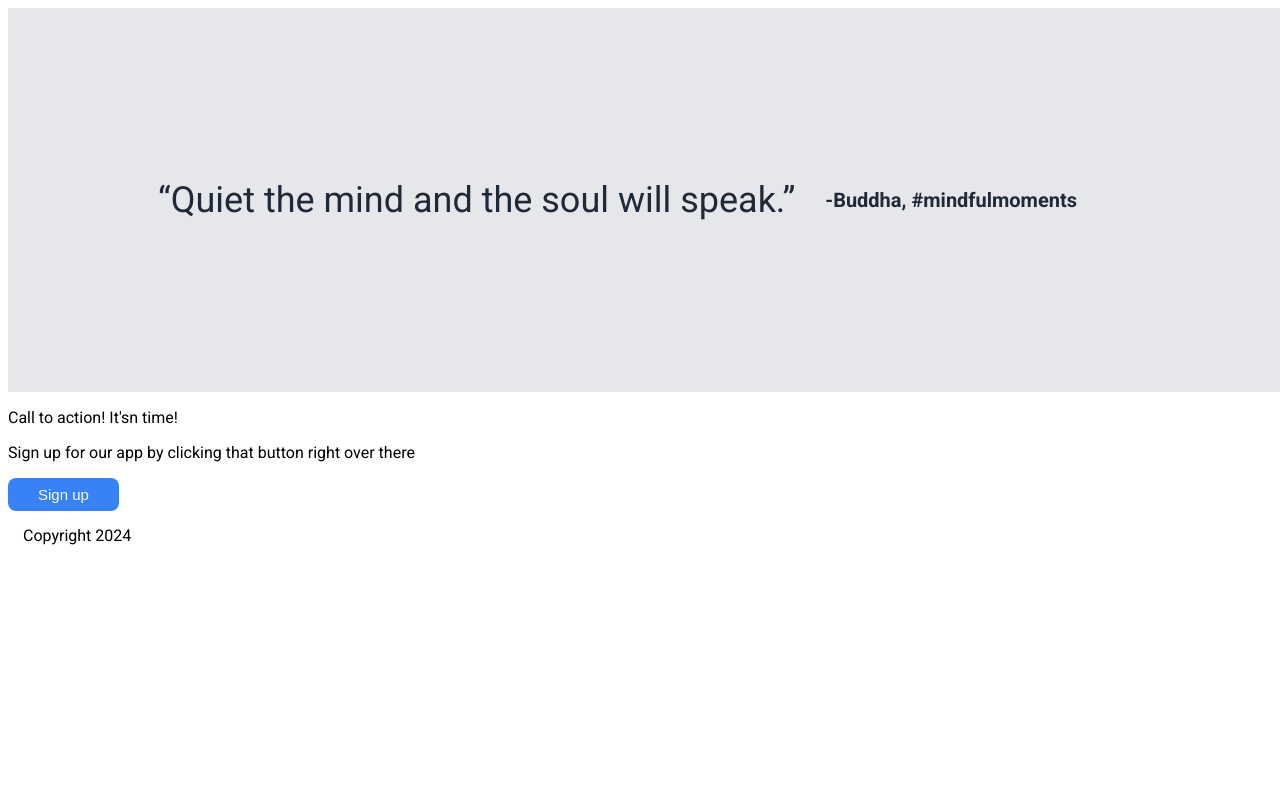
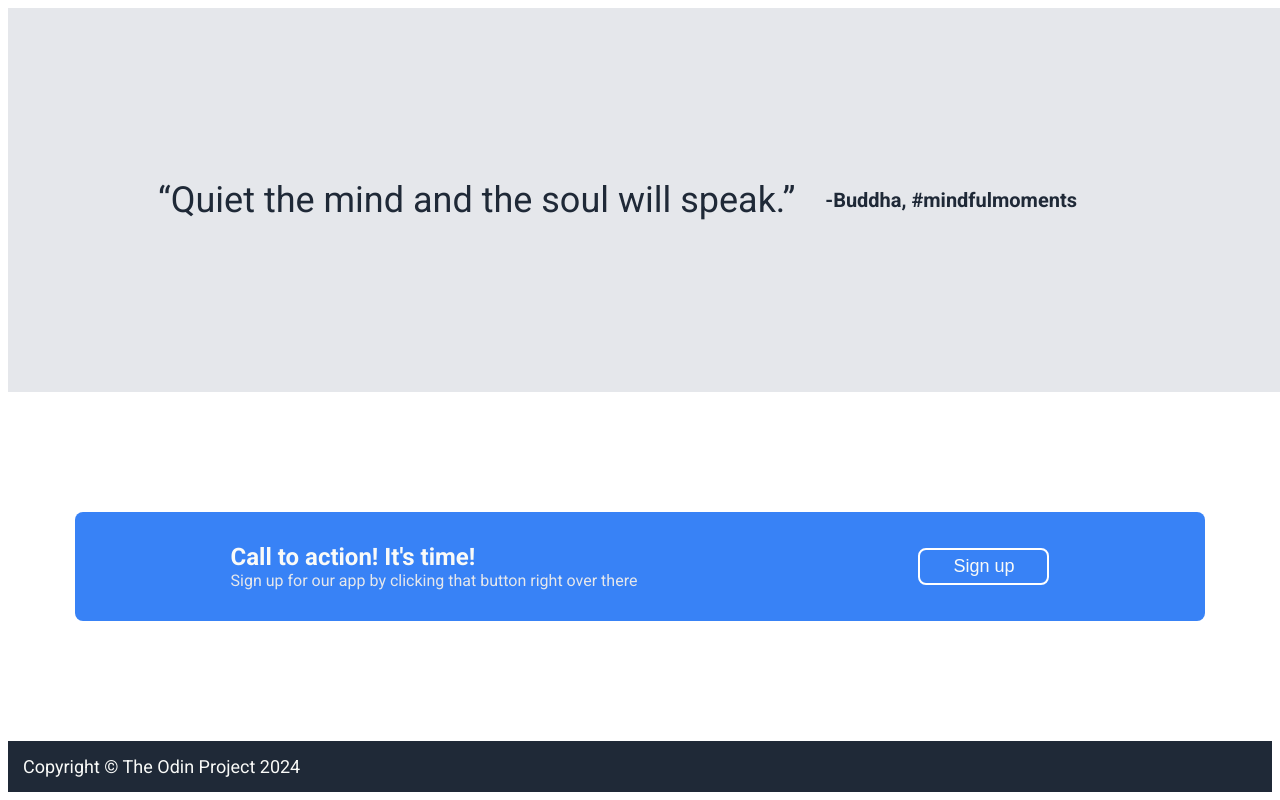
Before and after one commit to donggwanlee3/Project-Landing-Page, a plain HTML site: page index.html in a window 1280 px wide. Shown: the part 955-1755 px from the top of the page. Before the commit the page ends 1523 px from the top, so only its background shows below. Drawn offline with Linux system fonts and the light colour scheme.

Commit message:
1/29 commit

```diff
--- a/index.html
+++ b/index.html
@@ -68,20 +68,24 @@
         <p class="quote">
             “Quiet the mind and the soul will speak.” <span>-Buddha, #mindfulmoments</span>
         </p>
-        <p>
-            Call to action! It'sn  time!
-        </p>
-        <p>
-            Sign up for our app by clicking that button right over there
-        </p>
-        <button>
-            Sign up
-        </button>
 
+        <div class="signup">
+            <div>
+                <p>
+                    <span class="call">Call to action! It's time!</span><br>
+                    Sign up for our app by clicking that button right over there
+                </p>
+            </div>
+            <div>
+                <button>
+                    Sign up
+                </button>
+            </div>
+        </div>
     </div>
 
 </body>
 <footer id="hero">
-    Copyright 2024
+    Copyright © The Odin Project 2024
 </footer>
 </html>
--- a/style.css
+++ b/style.css
@@ -30,15 +30,6 @@ a {
     color: #f9faf8;
     text-decoration: none;
     font-weight: 700;
-}
-
-button {
-    background-color: #3882f6;
-    color: #f9faf8;
-    border: none;
-    padding: 8px 30px;
-    border-radius: 8px;
-    font-size: 15px;
 }
 
 #nav {
@@ -131,9 +122,74 @@ background-color: #1f2937;
     flex-shrink: 0;
   }
 
-  span {
-    font-weight: 700;
+  .quote span {
+    font-weight: 1000;
     font-size: 20px;
     padding: 30px;
     float: right;
   }
+
+  .body {
+    display: flex;
+    justify-content: center;
+    align-items: center;
+    flex-direction: column;
+    min-height: 100vh;
+    margin: 0;
+  }
+
+  .signup {
+    background-color: #3882f6;
+    display: flex;
+    justify-content: space-around;
+    align-items: center;
+    width: 1100px;
+    margin: 120px auto;
+    padding: 15px;
+    border-radius: 8px;
+  }
+
+  .signup div p {
+    padding: 0; /* Remove padding from the inner divs */
+    color: #E5E7EB;
+}
+
+.headercontent button {
+    background-color: #3882f6;
+    color: #f9faf8;
+    padding: 8px 35px;
+    font-size: 18px;
+    border-radius: 8px;
+    border: none;
+}
+
+button {
+    background-color: #3882f6;
+    color: #f9faf8;
+    padding: 6px 33px;
+    font-size: 18px;
+    border-radius: 8px;
+    border: 2px solid #ffffff;
+}
+
+.call {
+    font-weight: 700;
+    font-size: 24px;
+    color: #f9faf8;
+}
+
+footer #hero {
+    background-color: #1f2937;
+}
+/* TODO: Add CSS for the footer */
+/* change the quote to center */
+/* put some real images in the cards */
+footer {
+    background-color: #1f2937;
+    color: #f9faf8;
+    padding: 20px;
+    text-align: center;
+    font-size: 18px;
+    font-weight: 500;
+    margin-top: 20px;
+}
```
